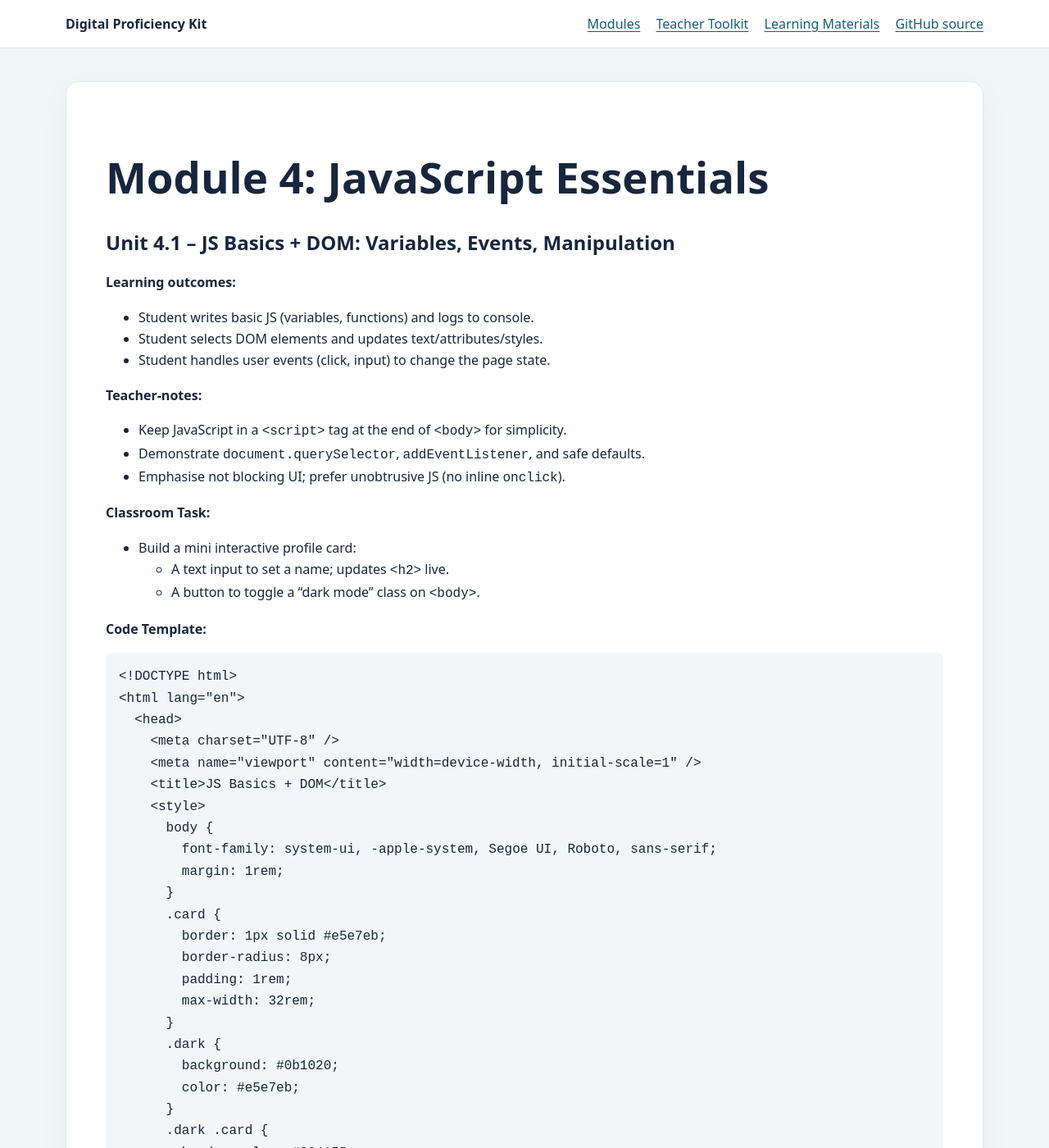
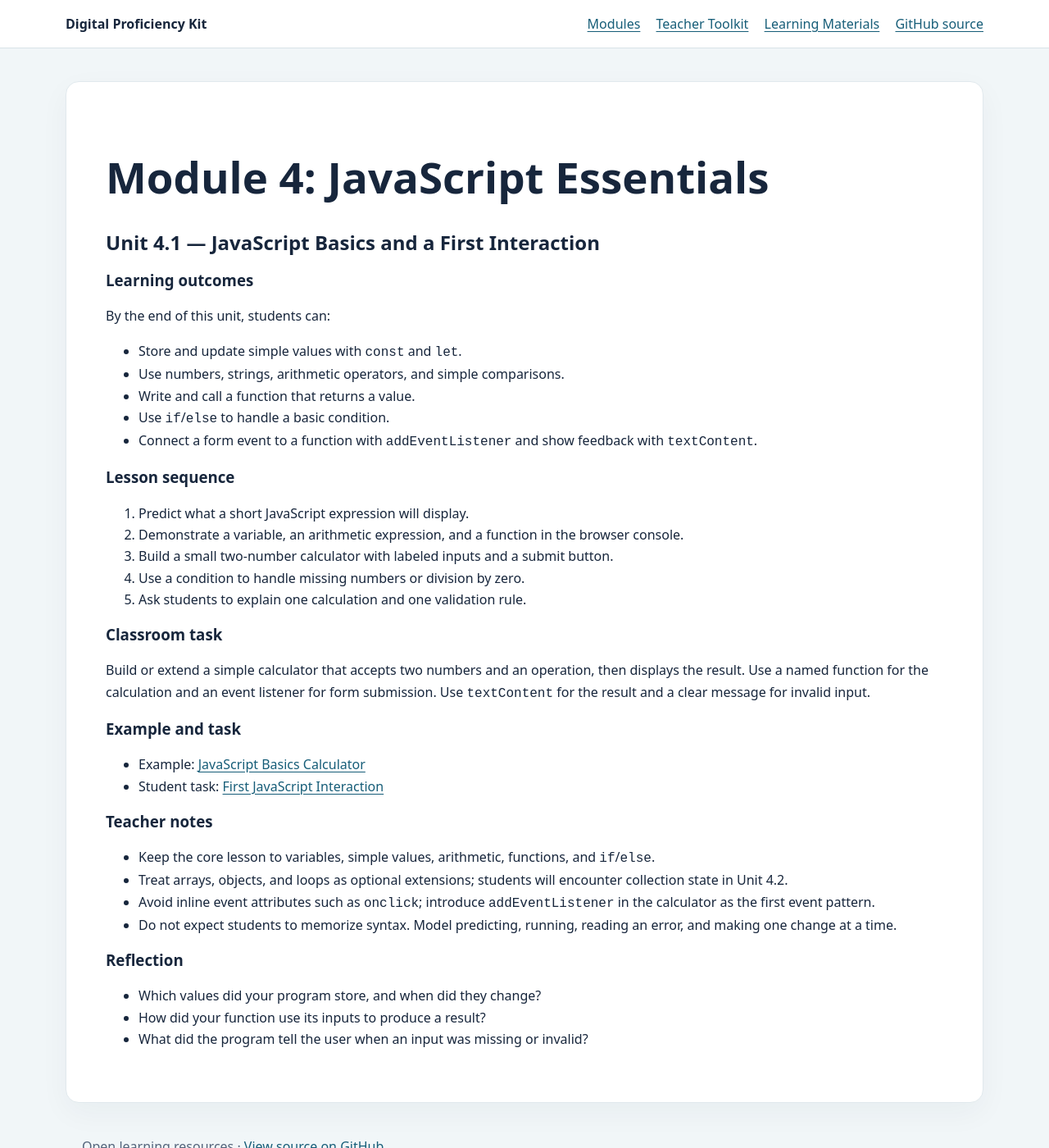
Before and after one commit to STEAM-C3T/digital-proficiency-kit, a Jekyll site: the page built from modules/04-javascript-essentials/units/unit-4.1-js-basics-dom.md, in a window 1280 px wide and 1400 px high. Shown: the whole window at 82% size. Built offline with Jekyll 4.4.1, drawn with Linux system fonts in a browser that asks for light colours; our own code applies the rules of GitHub Pages for plain Markdown files; some of the changed text lies outside the part shown.

Commit message:
Align Module 4 Unit 4.1 fundamentals

````diff
--- a/modules/04-javascript-essentials/units/unit-4.1-js-basics-dom.md
+++ b/modules/04-javascript-essentials/units/unit-4.1-js-basics-dom.md
@@ -1,80 +1,43 @@
 # Module 4: JavaScript Essentials
 
-## Unit 4.1 – JS Basics + DOM: Variables, Events, Manipulation
+## Unit 4.1 — JavaScript Basics and a First Interaction
 
-**Learning outcomes:**
+### Learning outcomes
 
-- Student writes basic JS (variables, functions) and logs to console.
-- Student selects DOM elements and updates text/attributes/styles.
-- Student handles user events (click, input) to change the page state.
+By the end of this unit, students can:
 
-**Teacher-notes:**
+- Store and update simple values with `const` and `let`.
+- Use numbers, strings, arithmetic operators, and simple comparisons.
+- Write and call a function that returns a value.
+- Use `if`/`else` to handle a basic condition.
+- Connect a form event to a function with `addEventListener` and show feedback with `textContent`.
 
-- Keep JavaScript in a `<script>` tag at the end of `<body>` for simplicity.
-- Demonstrate `document.querySelector`, `addEventListener`, and safe defaults.
-- Emphasise not blocking UI; prefer unobtrusive JS (no inline `onclick`).
+### Lesson sequence
 
-**Classroom Task:**
+1. Predict what a short JavaScript expression will display.
+2. Demonstrate a variable, an arithmetic expression, and a function in the browser console.
+3. Build a small two-number calculator with labeled inputs and a submit button.
+4. Use a condition to handle missing numbers or division by zero.
+5. Ask students to explain one calculation and one validation rule.
 
-- Build a mini interactive profile card:
-  - A text input to set a name; updates `<h2>` live.
-  - A button to toggle a "dark mode" class on `<body>`.
+### Classroom task
 
-**Code Template:**
+Build or extend a simple calculator that accepts two numbers and an operation, then displays the result. Use a named function for the calculation and an event listener for form submission. Use `textContent` for the result and a clear message for invalid input.
 
-```html
-<!DOCTYPE html>
-<html lang="en">
-  <head>
-    <meta charset="UTF-8" />
-    <meta name="viewport" content="width=device-width, initial-scale=1" />
-    <title>JS Basics + DOM</title>
-    <style>
-      body {
-        font-family: system-ui, -apple-system, Segoe UI, Roboto, sans-serif;
-        margin: 1rem;
-      }
-      .card {
-        border: 1px solid #e5e7eb;
-        border-radius: 8px;
-        padding: 1rem;
-        max-width: 32rem;
-      }
-      .dark {
-        background: #0b1020;
-        color: #e5e7eb;
-      }
-      .dark .card {
-        border-color: #334155;
-      }
-    </style>
-  </head>
-  <body>
-    <div class="card">
-      <h2 id="name">Your Name</h2>
-      <label for="nameInput">Set name:</label>
-      <input id="nameInput" type="text" placeholder="Type your name" />
-      <button id="toggleTheme">Toggle dark mode</button>
-    </div>
+### Example and task
 
-    <script>
-      const nameEl = document.querySelector("#name");
-      const inputEl = document.querySelector("#nameInput");
-      const toggleBtn = document.querySelector("#toggleTheme");
+- Example: [JavaScript Basics Calculator](../examples/javascript-basics.html)
+- Student task: [First JavaScript Interaction](../tasks/task-1-interactive-elements.md)
 
-      inputEl.addEventListener("input", () => {
-        nameEl.textContent = inputEl.value || "Your Name";
-      });
+### Teacher notes
 
-      toggleBtn.addEventListener("click", () => {
-        document.body.classList.toggle("dark");
-      });
-    </script>
-  </body>
-</html>
-```
+- Keep the core lesson to variables, simple values, arithmetic, functions, and `if`/`else`.
+- Treat arrays, objects, and loops as optional extensions; students will encounter collection state in Unit 4.2.
+- Avoid inline event attributes such as `onclick`; introduce `addEventListener` in the calculator as the first event pattern.
+- Do not expect students to memorize syntax. Model predicting, running, reading an error, and making one change at a time.
 
-**Reflection prompt:**
+### Reflection
 
-- What events did you handle and why?
-- How did you ensure the page still works with empty input?
+- Which values did your program store, and when did they change?
+- How did your function use its inputs to produce a result?
+- What did the program tell the user when an input was missing or invalid?
````
Also changed, not shown: modules/04-javascript-essentials/README.md (+11 -8 lines), modules/04-javascript-essentials/examples/javascript-basics.html (added, +77 -0 lines), modules/04-javascript-essentials/tasks/task-1-interactive-elements.md (+10 -9 lines).
